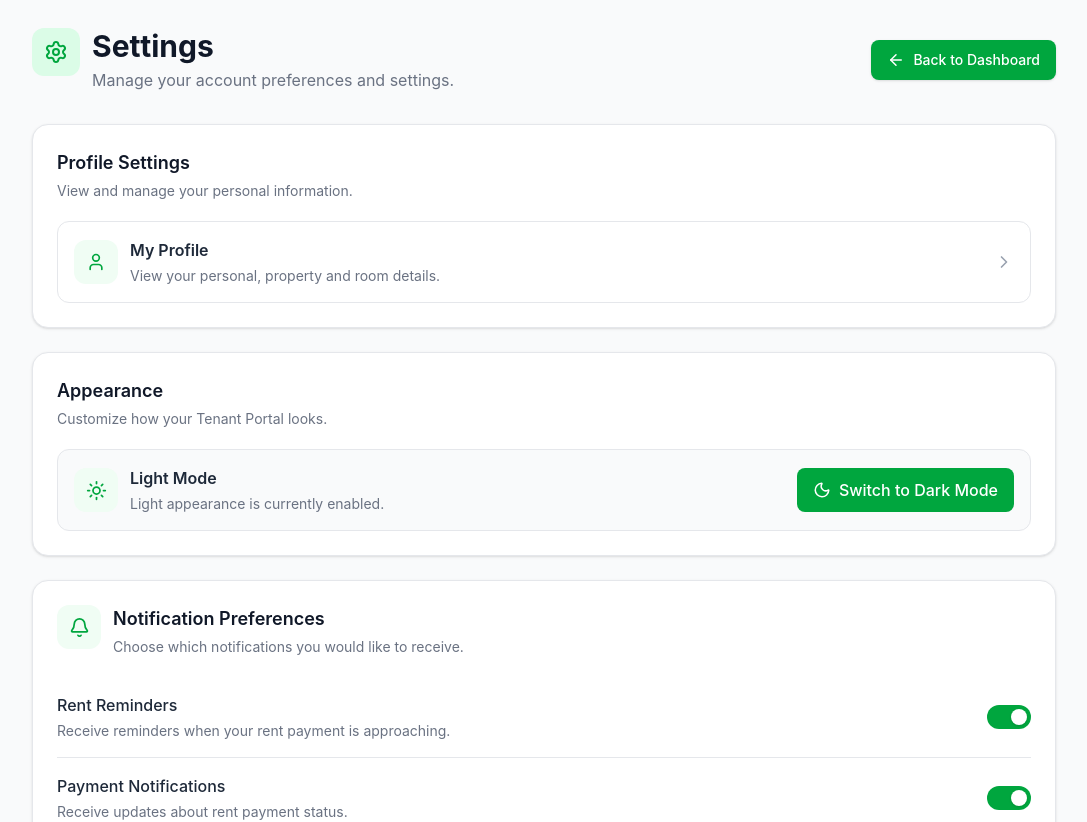
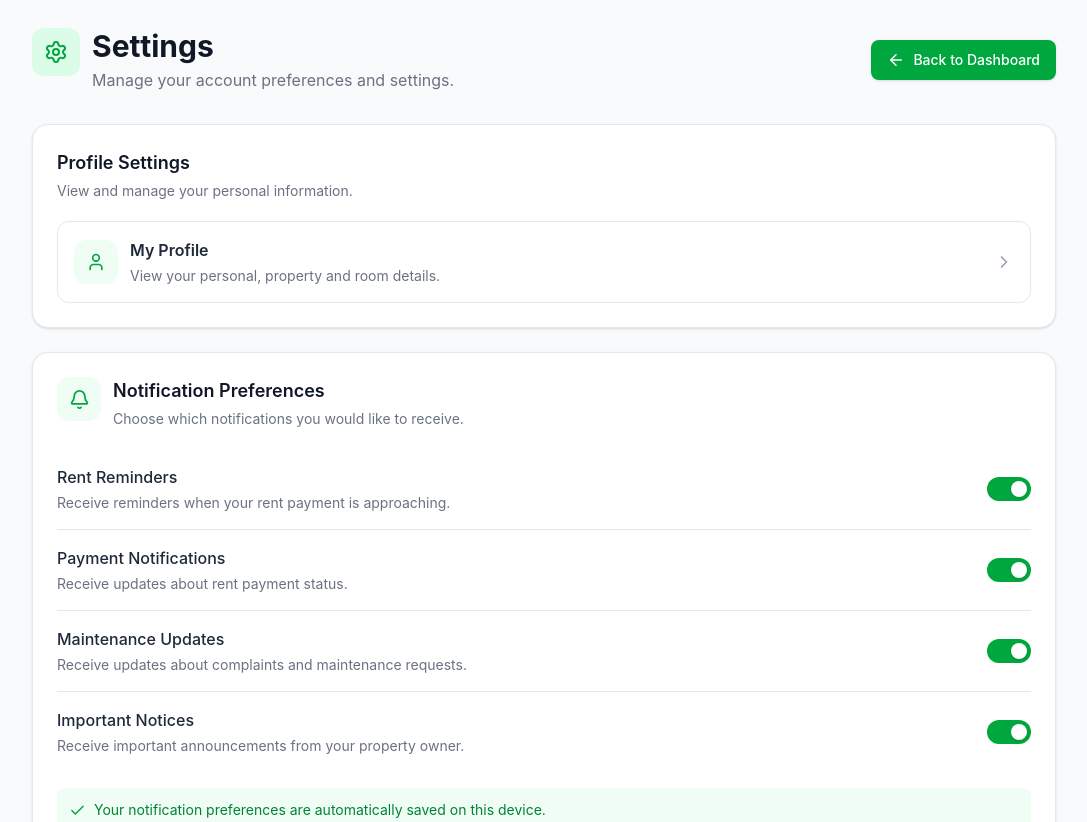
Before and after one commit to goyalprince2005/Rental-Management-System, a React (Vite) app in the folder client/: page /tenant-settings in a window 1280 px wide. Shown: the top 822 px of the page, without its empty margins (91-1178 px from the left). Built offline with nearby package versions, Linux system fonts and the light colour scheme.

Commit message:
Remove duplicate theme toggle from tenant settings

```diff
--- a/client/src/components/TenantSettings.jsx
+++ b/client/src/components/TenantSettings.jsx
@@ -1,13 +1,10 @@
+
 import React, { useEffect, useState } from "react";
 import { useNavigate } from "react-router-dom";
 
 import {
   User,
-  Sun,
-  Moon,
   Bell,
-  CreditCard,
-  Wrench,
   ShieldCheck,
   Lock,
   HelpCircle,
@@ -17,8 +14,6 @@ import {
   Info,
   ArrowLeft,
 } from "lucide-react";
-
-import { useTenantTheme } from "../context/TenantThemeContext";
 
 // =========================================================
 // STORAGE KEY
@@ -74,8 +69,6 @@ const getSavedNotificationSettings = () => {
 
 function TenantSettings() {
   const navigate = useNavigate();
-
-  const { isDarkMode, toggleTheme } = useTenantTheme();
 
   // =======================================================
   // NOTIFICATION STATE
@@ -239,7 +232,6 @@ function TenantSettings() {
 
   return (
     <div className="min-h-screen bg-gray-50 px-3 py-5 transition-colors duration-300 dark:bg-gray-950 sm:px-5 sm:py-7 lg:px-8">
-
       <div className="mx-auto max-w-5xl">
 
         {/* ================================================= */}
@@ -279,7 +271,6 @@ function TenantSettings() {
             <ArrowLeft size={18} />
             Back to Dashboard
           </button>
-
         </div>
 
         {/* ================================================= */}
@@ -287,7 +278,6 @@ function TenantSettings() {
         {/* ================================================= */}
 
         <section className="mb-6 rounded-2xl border border-gray-200 bg-white p-4 shadow-sm dark:border-gray-800 dark:bg-gray-900 sm:p-6">
-
           <div className="mb-5">
             <h2 className="text-lg font-semibold text-gray-900 dark:text-white">
               Profile Settings
@@ -304,77 +294,6 @@ function TenantSettings() {
             description="View your personal, property and room details."
             onClick={handleMyDetails}
           />
-
-        </section>
-
-        {/* ================================================= */}
-        {/* APPEARANCE */}
-        {/* ================================================= */}
-
-        <section className="mb-6 rounded-2xl border border-gray-200 bg-white p-4 shadow-sm dark:border-gray-800 dark:bg-gray-900 sm:p-6">
-
-          <div className="mb-5">
-            <h2 className="text-lg font-semibold text-gray-900 dark:text-white">
-              Appearance
-            </h2>
-
-            <p className="mt-1 text-sm text-gray-500 dark:text-gray-400">
-              Customize how your Tenant Portal looks.
-            </p>
-          </div>
-
-          <div className="flex flex-col gap-4 rounded-xl border border-gray-200 bg-gray-50 p-4 dark:border-gray-700 dark:bg-gray-800 sm:flex-row sm:items-center sm:justify-between">
-
-            <div className="flex items-center gap-3">
-              <div className="flex h-11 w-11 shrink-0 items-center justify-center rounded-xl bg-green-50 dark:bg-green-900/30">
-                {isDarkMode ? (
-                  <Moon
-                    size={21}
-                    className="text-green-600 dark:text-green-400"
-                  />
-                ) : (
-                  <Sun
-                    size={21}
-                    className="text-green-600 dark:text-green-400"
-                  />
-                )}
-              </div>
-
-              <div>
-                <p className="font-semibold text-gray-800 dark:text-gray-100">
-                  {isDarkMode
-                    ? "Dark Mode"
-                    : "Light Mode"}
-                </p>
-
-                <p className="mt-1 text-sm text-gray-500 dark:text-gray-400">
-                  {isDarkMode
-                    ? "Dark appearance is currently enabled."
-                    : "Light appearance is currently enabled."}
-                </p>
-              </div>
-            </div>
-
-            <button
-              type="button"
-              onClick={toggleTheme}
-              className="inline-flex w-full items-center justify-center gap-2 rounded-lg bg-green-600 px-4 py-2.5 font-medium text-white transition hover:bg-green-700 sm:w-auto"
-            >
-              {isDarkMode ? (
-                <>
-                  <Sun size={18} />
-                  Switch to Light Mode
-                </>
-              ) : (
-                <>
-                  <Moon size={18} />
-                  Switch to Dark Mode
-                </>
-              )}
-            </button>
-
-          </div>
-
         </section>
 
         {/* ================================================= */}
@@ -382,7 +301,6 @@ function TenantSettings() {
         {/* ================================================= */}
 
         <section className="mb-6 rounded-2xl border border-gray-200 bg-white p-4 shadow-sm dark:border-gray-800 dark:bg-gray-900 sm:p-6">
-
           <div className="mb-5 flex items-start gap-3">
             <div className="flex h-11 w-11 shrink-0 items-center justify-center rounded-xl bg-green-50 dark:bg-green-900/30">
               <Bell
@@ -403,7 +321,6 @@ function TenantSettings() {
           </div>
 
           <div className="divide-y divide-gray-200 dark:divide-gray-700">
-
             <NotificationSwitch
               label="Rent Reminders"
               description="Receive reminders when your rent payment is approaching."
@@ -427,7 +344,6 @@ function TenantSettings() {
               description="Receive important announcements from your property owner."
               settingName="importantNotices"
             />
-
           </div>
 
           <div className="mt-4 rounded-lg bg-green-50 p-3 dark:bg-green-900/20">
@@ -442,7 +358,6 @@ function TenantSettings() {
               </p>
             </div>
           </div>
-
         </section>
 
         {/* ================================================= */}
@@ -450,7 +365,6 @@ function TenantSettings() {
         {/* ================================================= */}
 
         <section className="mb-6 rounded-2xl border border-gray-200 bg-white p-4 shadow-sm dark:border-gray-800 dark:bg-gray-900 sm:p-6">
-
           <div className="mb-5 flex items-start gap-3">
             <div className="flex h-11 w-11 shrink-0 items-center justify-center rounded-xl bg-green-50 dark:bg-green-900/30">
               <ShieldCheck
@@ -476,7 +390,6 @@ function TenantSettings() {
             description="Update your password to keep your account secure."
             onClick={handleChangePassword}
           />
-
         </section>
 
         {/* ================================================= */}
@@ -484,7 +397,6 @@ function TenantSettings() {
         {/* ================================================= */}
 
         <section className="mb-6 rounded-2xl border border-gray-200 bg-white p-4 shadow-sm dark:border-gray-800 dark:bg-gray-900 sm:p-6">
-
           <div className="mb-5 flex items-start gap-3">
             <div className="flex h-11 w-11 shrink-0 items-center justify-center rounded-xl bg-green-50 dark:bg-green-900/30">
               <HelpCircle
@@ -505,7 +417,6 @@ function TenantSettings() {
           </div>
 
           <div className="rounded-xl border border-gray-200 bg-gray-50 p-4 dark:border-gray-700 dark:bg-gray-800">
-
             <div className="flex items-start gap-3">
               <Info
                 size={20}
@@ -524,20 +435,16 @@ function TenantSettings() {
                 </p>
               </div>
             </div>
-
           </div>
 
           <div className="mt-4 space-y-3">
-
             <SettingsNavigationCard
               icon={User}
               title="Contact Property Owner"
               description="Visit your tenant details to view your property information."
               onClick={handleMyDetails}
             />
-
           </div>
-
         </section>
 
         {/* ================================================= */}
@@ -545,7 +452,6 @@ function TenantSettings() {
         {/* ================================================= */}
 
         <div className="pb-6 text-center">
-
           <p className="text-xs text-gray-500 dark:text-gray-400">
             Rental Management System
           </p>
@@ -553,11 +459,8 @@ function TenantSettings() {
           <p className="mt-1 text-xs text-gray-400 dark:text-gray-500">
             Tenant Portal Settings
           </p>
-
         </div>
-
       </div>
-
     </div>
   );
 }
```
